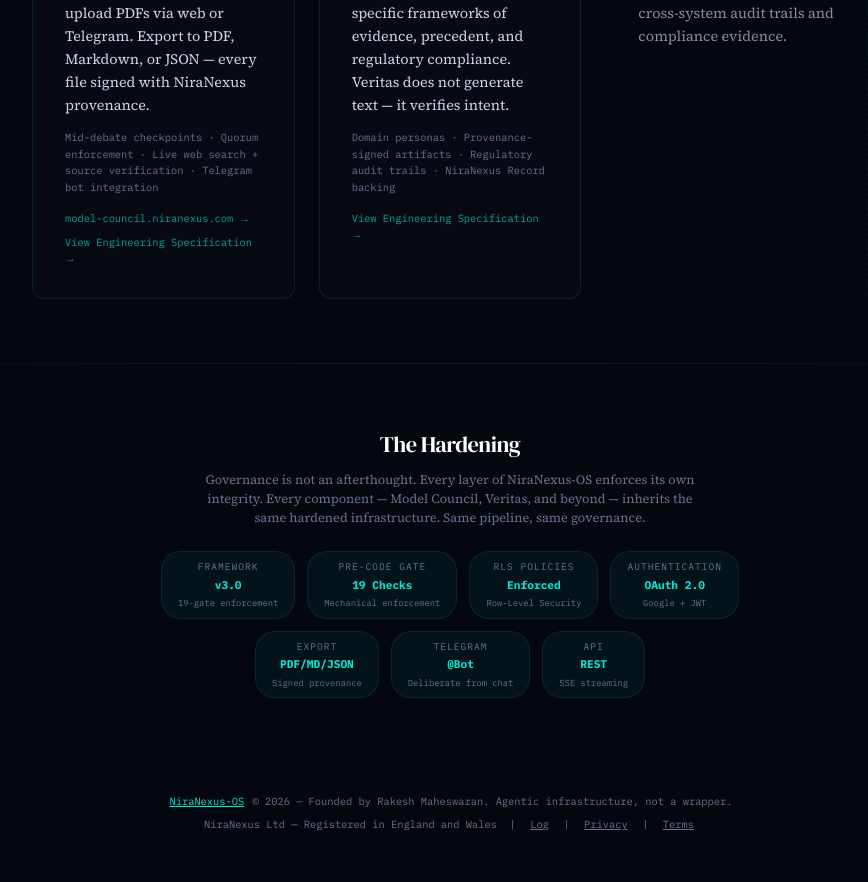
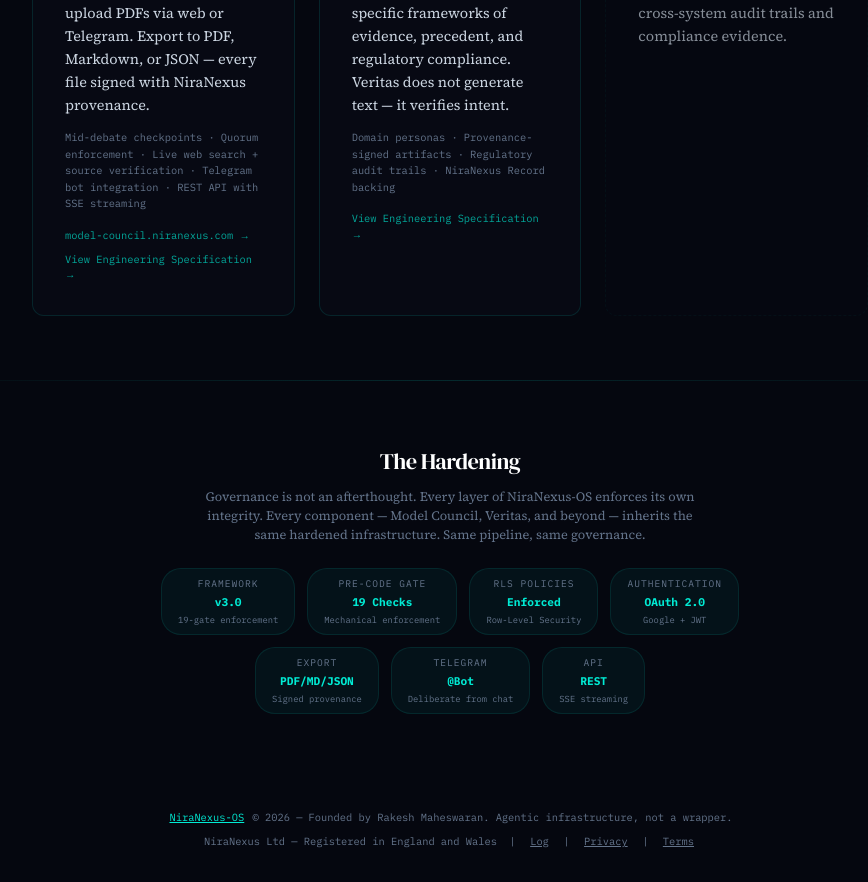
Before and after one commit to NiraNexus/niranexus-hero, a Next.js app: page / in a window 1280 px wide. Shown: the part 2680-3562 px from the top of the page, without its empty margins (190-1058 px from the left). Built offline with nearby package versions, Linux system fonts and the light colour scheme; no server answers.

Commit message:
fix: add REST API to MC System Components on hub [test]

```diff
--- a/src/app/page.tsx
+++ b/src/app/page.tsx
@@ -259,7 +259,7 @@
               <p style={{ fontFamily: 'var(--font-body)', fontSize: '0.9rem', color: '#cbd5e1', lineHeight: 1.6, margin: 0 }}>
                 Multi-model deliberation pipeline with auditable source verification. Opening Statements → Cross-Examination → Rebuttal → Synthesis. Document-augmented deliberation — upload PDFs via web or Telegram. Export to PDF, Markdown, or JSON — every file signed with NiraNexus provenance.
               </p>
-              <p style={{ fontFamily: 'var(--font-mono)', fontSize: '0.65rem', color: '#64748b', marginTop: '0.75rem', lineHeight: 1.6 }}>Mid-debate checkpoints &middot; Quorum enforcement &middot; Live web search + source verification &middot; Telegram bot integration</p>
+              <p style={{ fontFamily: 'var(--font-mono)', fontSize: '0.65rem', color: '#64748b', marginTop: '0.75rem', lineHeight: 1.6 }}>Mid-debate checkpoints &middot; Quorum enforcement &middot; Live web search + source verification &middot; Telegram bot integration &middot; REST API with SSE streaming</p>
               <p style={{ fontFamily: 'var(--font-mono)', fontSize: '0.65rem', color: '#00ebd4', marginTop: '1rem', opacity: 0.7 }}>
                               model-council.niranexus.com &rarr;
                             </p>
```
